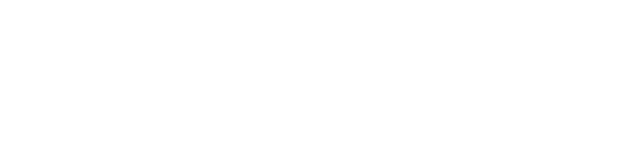
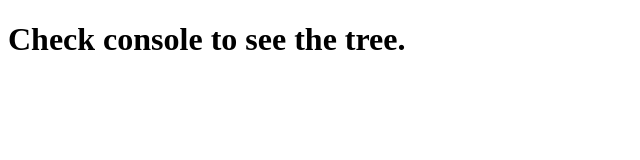
Before and after one commit to EssenceCode/Binary-search-trees, a website built with webpack: page src/html/template.html in a window 1280 px wide. Shown: the whole page, without its empty margins (0-640 px from the left). Built offline with nearby package versions, Linux system fonts and the light colour scheme.

Commit message:
added text to check console

```diff
--- a/src/html/template.html
+++ b/src/html/template.html
@@ -6,6 +6,6 @@
     <title>Binary Search Tree</title>
 </head>
 <body>
-
+    <h1>Check console to see the tree.</h1>
 </body>
 </html>
```
